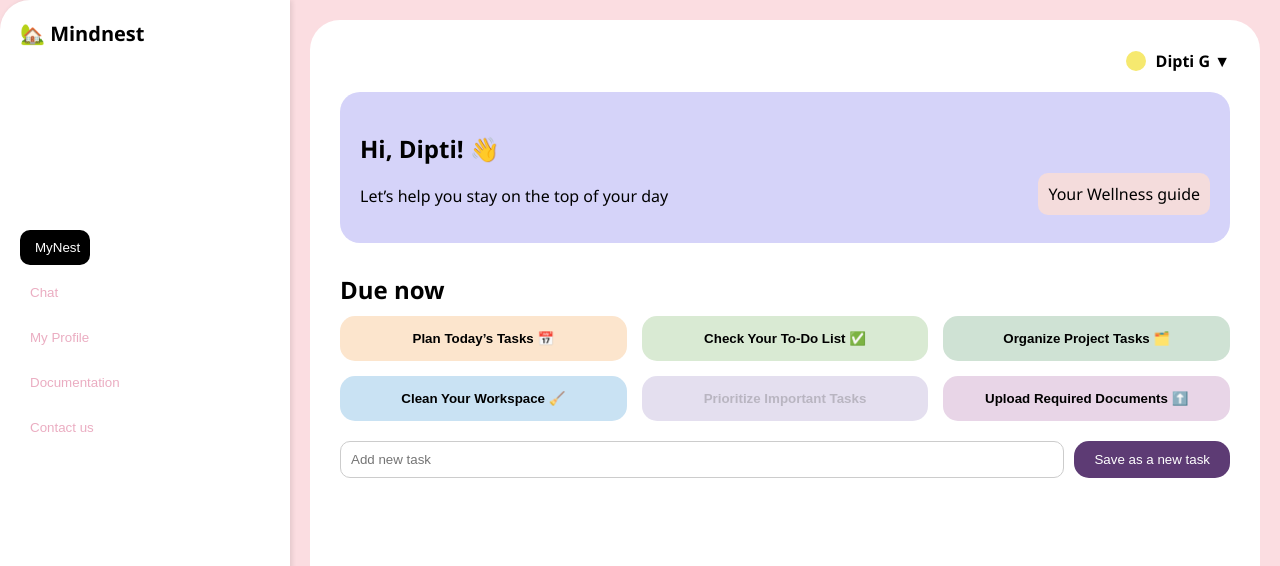
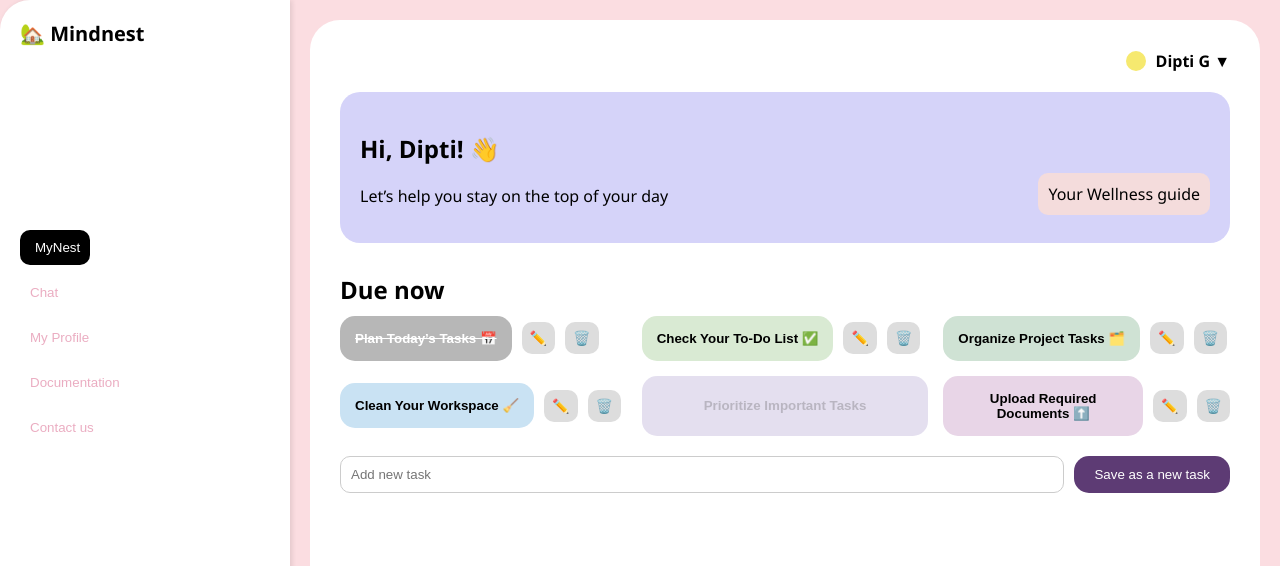
Before and after one commit to gdipti7/todo-app, a plain HTML site: page index.html in a window 1280 px wide. Both pictures are taken after a click on the button "Plan Today’s Tasks 📅". Shown: the top 566 px of the page. Drawn offline with Linux system fonts and the light colour scheme.

Commit message:
Update home UI and styling

```diff
--- a/index.html
+++ b/index.html
@@ -51,5 +51,6 @@
             </section>
         </main>
     </div>
+    <script src="script.js"></script>
 </body>
 </html>
--- a/style.css
+++ b/style.css
@@ -33,7 +33,7 @@ body {
             padding: 10px;
             background: none;
             border: none;
-    color: #cc3366;  /* darker pink */
+            color: #cc3366;
             text-align: left;
             cursor: pointer;
         }
@@ -120,31 +120,12 @@ body {
             cursor: pointer;
         }
 
-.task-1 {
-    background-color: #fce5cd;
-}
-
-.task-2 {
-    background-color: #d9ead3;
-}
-
-.task-3 {
-    background-color: #cfe2d4;
-}
-
-.task-4 {
-    background-color: #c9e2f3;
-}
-
-.task-disabled {
-    background-color: #d9d2e9;
-    cursor: not-allowed;
-    opacity: 0.7;
-}
-
-.task-upload {
-    background-color: #e8d5e7;
-}
+        .task-1 { background-color: #fce5cd; }
+        .task-2 { background-color: #d9ead3; }
+        .task-3 { background-color: #cfe2d4; }
+        .task-4 { background-color: #c9e2f3; }
+        .task-disabled { background-color: #d9d2e9; cursor: not-allowed; opacity: 0.7; }
+        .task-upload { background-color: #e8d5e7; }
 
         .new-task {
             display: flex;
@@ -167,3 +148,26 @@ body {
             padding: 10px 20px;
             cursor: pointer;
         }
+
+        .task-wrapper {
+            display: flex;
+            align-items: center;
+            gap: 10px;
+        }
+
+        .edit-btn, .delete-btn {
+            padding: 8px;
+            font-size: 14px;
+            border: none;
+            border-radius: 10px;
+            background-color: #ddd;
+            cursor: pointer;
+        }
+
+        .edit-btn:hover { background-color: #fce5cd; }
+        .delete-btn:hover { background-color: #f4cccc; }
+        .task.done {
+            text-decoration: line-through;
+            background-color: #b7b7b7;
+            color: white;
+        }
```
Also changed, not shown: 1 other file. Lines whose indentation alone changed are shown as unchanged.
